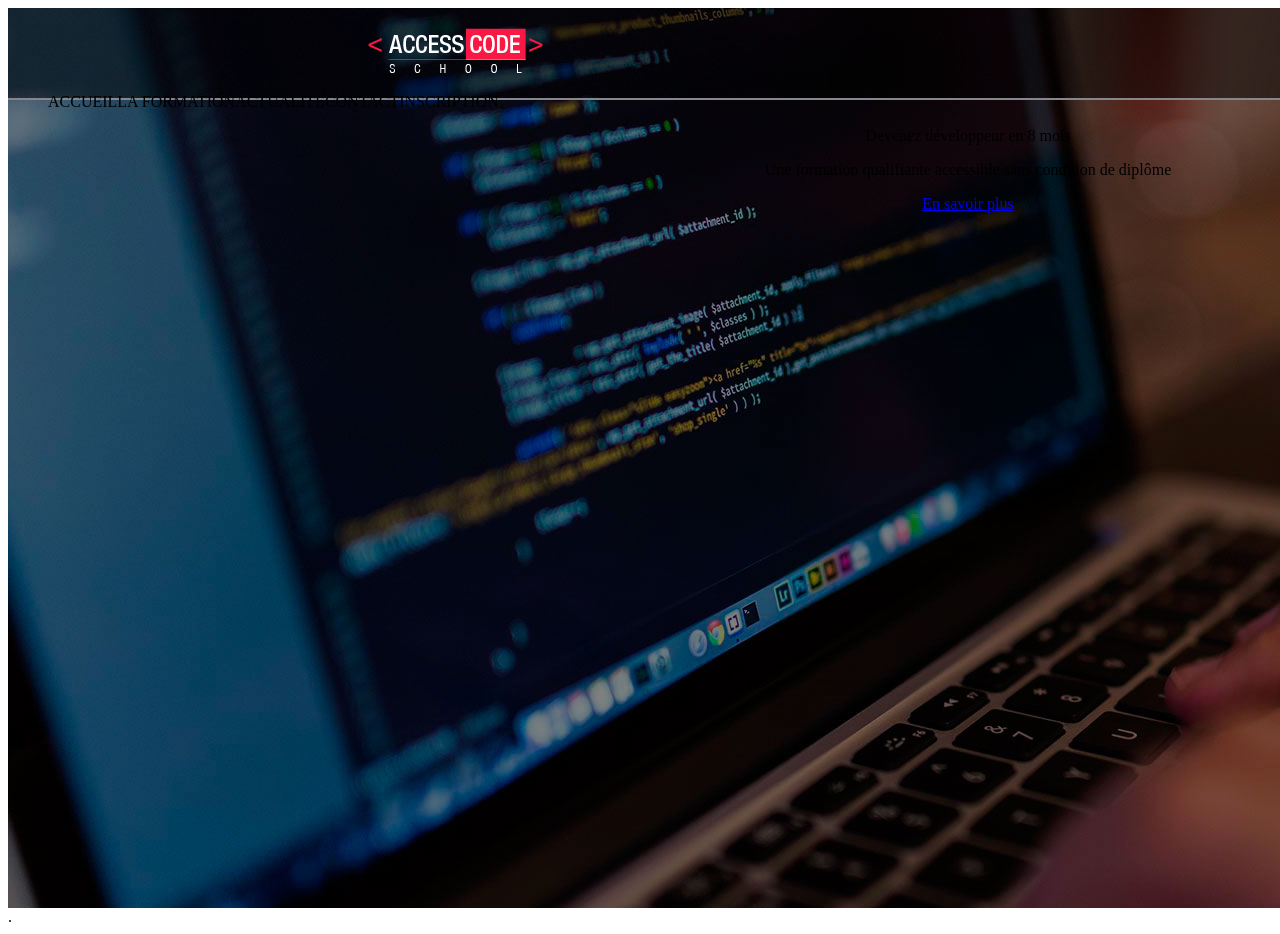
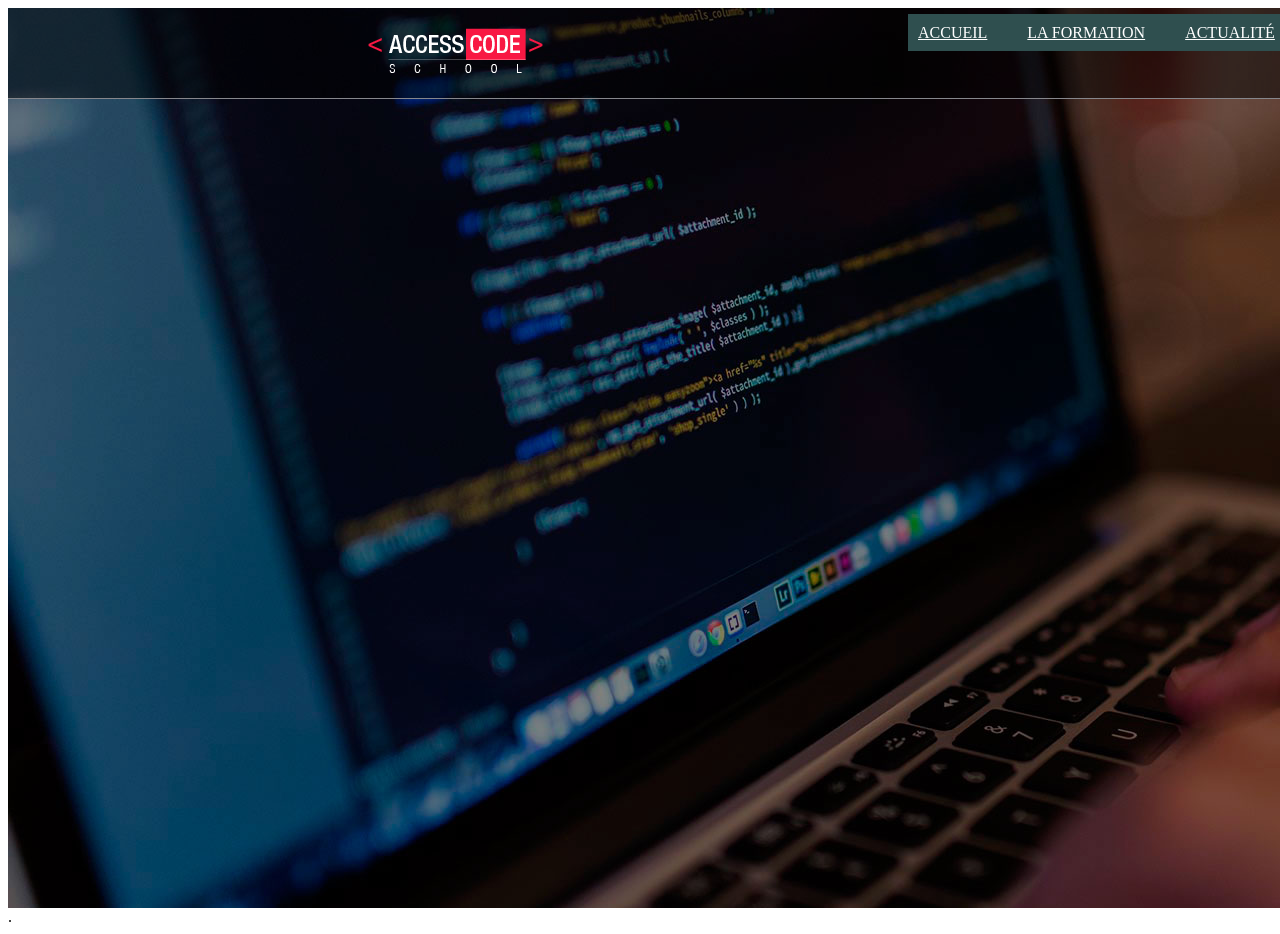
Before and after one commit to dcl-sicca/Exercice_3-CSS-en-Solo, a plain HTML site: page index.html in a window 1280 px wide. Shown: the top 934 px of the page. Drawn offline with Linux system fonts and the light colour scheme.

Commit message:
add nav-menu style.css

```diff
--- a/css/style.css
+++ b/css/style.css
@@ -9,25 +9,29 @@
 }
 
 .hightbar {
+    position:relative;
     width: 100%;
     height: 90px;
     background-color: black;
     border-bottom: 2px solid #86878c;
-    border-width: 2px;
+    border-width: 1px;
     background-color: rgba(0, 0, 0, 0.5);
 }
 
 .logo {
-    padding-left: 360px;
-    padding-top: 20px;
+    position:absolute;
+    top:20px;
+    left:360px;
+    width: 175px;
+    height: 45px;
 }
 
-.navmenu {
+.nav_menu {
+    position:absolute;
+    top:0px;
+    left:860px;
     width: 700px;
-    height: 90px;
-    position: absolute;
-    top: 0px;
-    right: 860px;
+    /* height: 90px; */
 }
 
 .txtHeader {
@@ -38,3 +42,8 @@ ul {
     display: flex;
     list-style: none;
 }
+
+a {
+	background-color: darkslategray;
+    color: #fff;
+    padding: 10px;
--- a/index.html
+++ b/index.html
@@ -20,18 +20,24 @@
                     </div>
                     <div class="nav_menu">
                         <ul>
-                            <li>ACCUEIL</li>
-                            <li>LA FORMATION</li>
-                            <li>ACTUALITÉ</li>
-                            <li>CONTACT</li>
-                            <li>INSCRIPTION</li>
+                                <!-- <a href="infos.html" target="_self"><li>ACCUEIL</li></a>
+                                <a href="infos.html" target="_self"><li>LA FORMATION</li></a>
+                                <a href="infos.html" target="_self"><li>ACTUALITÉ</li></a>
+                                <a href="infos.html" target="_self"><li>CONTACT</li></a>
+                                <a href="infos.html" target="_self"><li>INSCRIPTION</li></a> -->
+
+                                <li><a href="infos.html" target="_self">ACCUEIL</a></li>
+                                <li><a href="infos.html" target="_self"><li>LA FORMATION</a></li>
+                                <li><a href="infos.html" target="_self"><li>ACTUALITÉ</a></li>
+                                <li><a href="infos.html" target="_self"><li>CONTACT</a></li>
+                                <li><a href="infos.html" target="_self"><li>INSCRIPTION</a></li>
                         </ul>
                     </div>
-                    <div class="txtHeader">
+                    <!-- <div class="txtHeader">
                         <p>Devenez développeur en 8 mois</p>
                         <p class="test">Une formation qualifiante accessible sans condition de diplôme</p>
                         <a href="infos.html" target="_self">En savoir plus</a>
-                    </div>
+                    </div> -->
                 </div>
             </div>
         </header>
```
Also changed, not shown: 1 other file.
